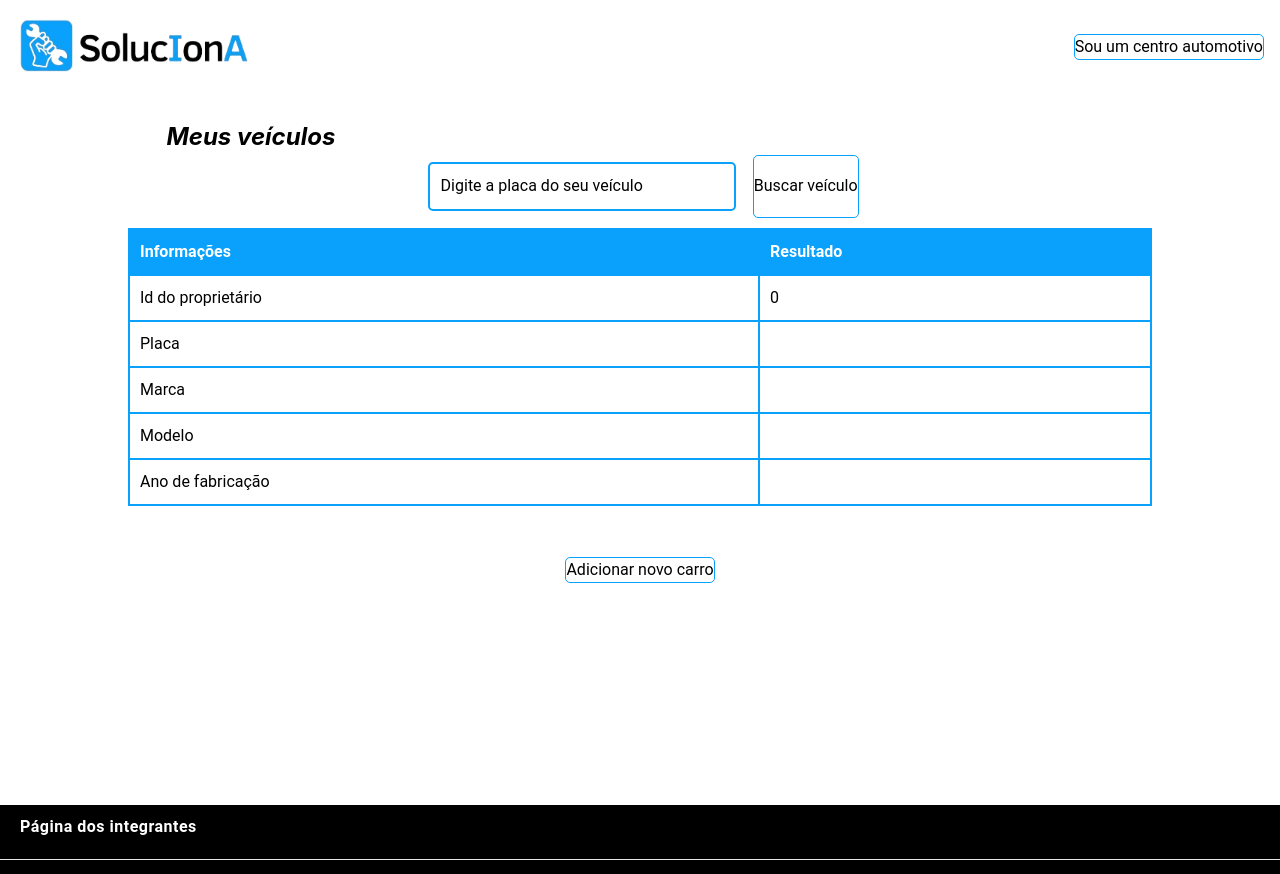
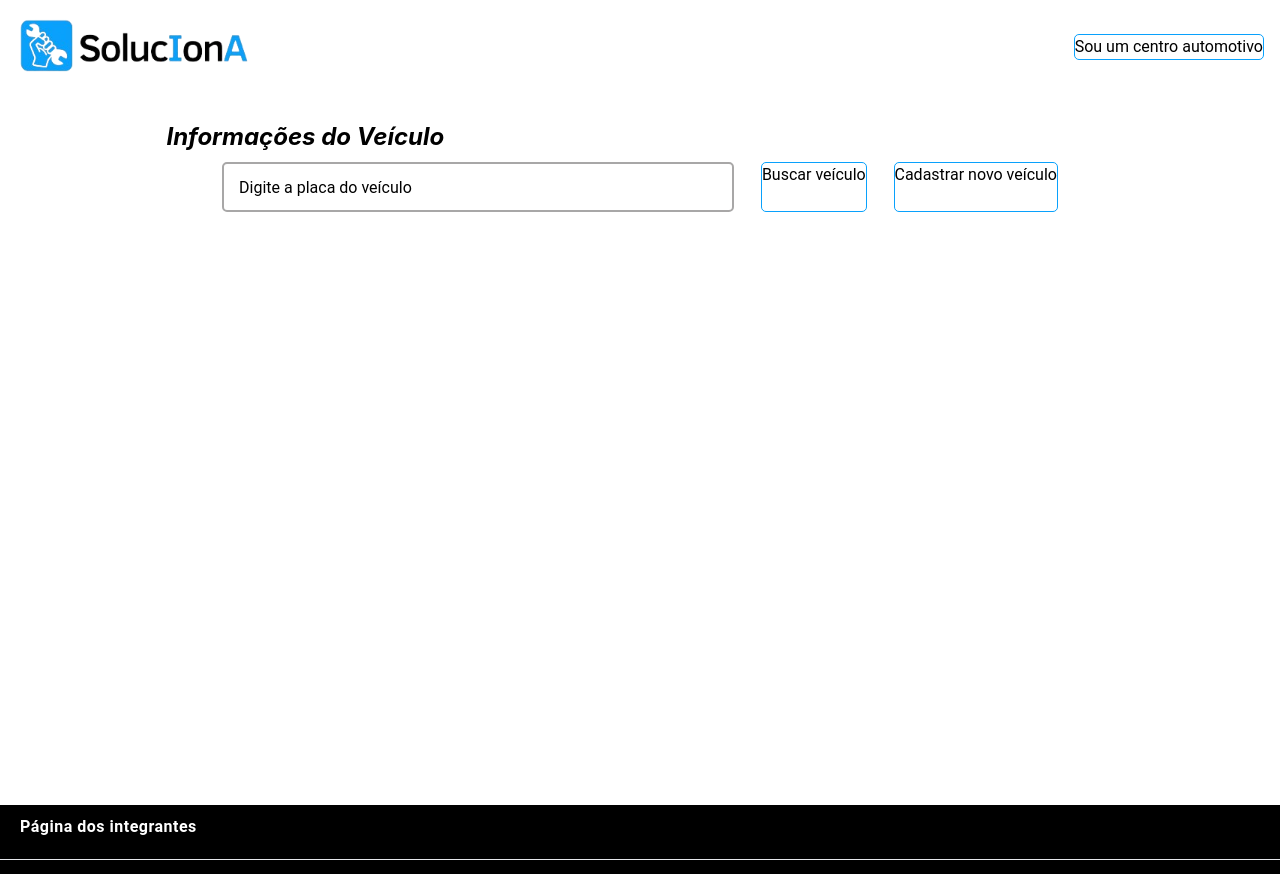
Before and after one commit to CmarxS/Challenge-Front-4, a Next.js app: page /site/infosCarro in a window 1280 px wide. Shown: the top 874 px of the page. Built offline with nearby package versions, Linux system fonts and the light colour scheme.

Commit message:
adicionando update e delete

```diff
--- a/src/app/site/cadastroCentroAutomotivo/page.tsx
+++ b/src/app/site/cadastroCentroAutomotivo/page.tsx
@@ -38,7 +38,7 @@ const CadastroCA = () => {
             });
 
             if (response.ok) {
-                alert('Centro Automotivo cadastrado com sucesso!');
+                alert('Centro Automotivo cadastrado com sucesso! Enviaremos um email com um formulário para nos ajudar com dados para nossa IA. :)');
                 setCentroAutomotivo({
                     nome: "",
                     email: "",
--- a/src/app/site/infosCarro/infosCarro.scss
+++ b/src/app/site/infosCarro/infosCarro.scss
@@ -1,10 +1,11 @@
 .container-infos-carro{
     display: flex;
     margin: auto;;
-    width: 80%;
+    width: 100%;
     height: auto;
     min-height: 80vh;
     flex-direction: column;
+    align-items: center;
 }
 table {
     width: 100%;
@@ -21,32 +22,47 @@ th{
     background-color: var(--azul-porto);
     color: white;
 }
-.btn-adiciona{
+.btn-delete{
+    background-color: red;
+    border: red 2px solid;
+}
+.btn-adiciona, .btn-delete, .btn-update, .btn-cadastra{
     display: flex;
+    justify-content: center;
+}
+.infos-carro-input{
+    display: flex;
+    justify-content: center;
     width: 100%;
-    justify-content: center;
-    margin-top: 5%;
-    margin-bottom: 5%;
+    gap: 1%;
+    input{
+        height: 50px;
+        width: 40%;
+    }
+    button{
+        height: 50px;
+        margin: 7px;
+    }
 }
-.container-select-veiculos{
+.container-dados{
+    border: var(--azul-porto) 2px solid;
+    padding: 50px;
+    margin: 2%;
+    border-radius: 10px;
+}
+.buttons{
     display: flex;
-    margin-bottom: 1%;
     justify-content: center;
     gap: 1%;
-    input{
-        width: 30%;
-        height: auto;
-        padding: 1%;
-        border: var(--azul-porto) 2px solid;
-        border-radius: 5px;
-    }
+    width: 50%;
+    margin-top: 2%;
 }
-
 @media (max-width: 768px) {
-    .container-select-veiculos{
-        input{
-            width: 100%;
-        }
+    .infos-carro-input{
+        display: flex;
+        justify-content: center;
+        width: 80%;
+        gap: 1%;
     }
 
 }
--- a/src/app/site/infosCarro/page.tsx
+++ b/src/app/site/infosCarro/page.tsx
@@ -1,81 +1,196 @@
 "use client"
 
+import { useState } from "react";
 import Link from 'next/link';
-import { useState } from 'react';
 import './infosCarro.scss';
-import { CarrosInfo } from '@/app/types/types';
-import Input from '@/components/input/input';
+import Input from "@/components/input/input";
+import { CarrosInfo } from "@/app/types/types";
+
+const fetchVeiculoData = async (placa: string) => {
+    try {
+        const url = `http://localhost:3001/veiculos?placa=${placa}`;
+        console.log(`Fetching data from URL: ${url}`);
+        const response = await fetch(url);
+        if (!response.ok) {
+            throw new Error(`Erro ao buscar dados do veículo: ${response.statusText}`);
+        }
+        const data = await response.json();
+        console.log('Data fetched:', data);
+        return data.length > 0 ? data[0] : null;
+    } catch (error) {
+        console.error('Fetch error:', error);
+        return null;
+    }
+};
+
+const deleteVeiculoData = async (idVeiculo: number) => {
+    try {
+        const url = `http://localhost:3001/veiculos/${idVeiculo}`;
+        console.log(`Deleting data from URL: ${url}`);
+        const response = await fetch(url, {
+            method: 'DELETE',
+        });
+        if (!response.ok) {
+            throw new Error(`Erro ao deletar dados do veículo: ${response.statusText}`);
+        }
+        console.log('Veículo deletado com sucesso');
+        return true;
+    } catch (error) {
+        console.error('Delete error:', error);
+        return false;
+    }
+};
+
+const updateVeiculoData = async (idVeiculo: number, veiculoData: CarrosInfo) => {
+    try {
+        const url = `http://localhost:3001/veiculos/${idVeiculo}`;
+        console.log(`Updating data at URL: ${url}`);
+        const response = await fetch(url, {
+            method: 'PUT',
+            headers: {
+                'Content-Type': 'application/json',
+            },
+            body: JSON.stringify(veiculoData),
+        });
+        if (!response.ok) {
+            throw new Error(`Erro ao atualizar dados do veículo: ${response.statusText}`);
+        }
+        const data = await response.json();
+        console.log('Veículo atualizado com sucesso:', data);
+        return data;
+    } catch (error) {
+        console.error('Update error:', error);
+        return null;
+    }
+};
+
 const InfosCarros = () => {
-    const [carroSelecionado, setCarroSelecionado] = useState<CarrosInfo>({
-        placa: '',
-        marca: '',
-        modelo: '',
-        ano: '',
-        idCliente: 0
-    });
+    const [placa, setPlaca] = useState<string>('');
+    const [errorMessage, setErrorMessage] = useState<string | null>(null);
+    const [carroSelecionado, setCarroSelecionado] = useState<CarrosInfo | null>(null);
+    const [isLoading, setIsLoading] = useState(false);
 
-    // const handleCarroChange = (event: React.ChangeEvent<HTMLSelectElement>) => {
-    //     const valor = event.target.value;
-    //     let infoCarro;
+    const handleFetchVeiculo = async () => {
+        if (!placa) {
+            setErrorMessage('Por favor, digite a placa do veículo');
+            return;
+        }
+        setIsLoading(true);
+        setErrorMessage(null);
+        const data = await fetchVeiculoData(placa);
+        if (!data) {
+            setErrorMessage('Veículo não encontrado');
+            setCarroSelecionado(null);
+        } else {
+            setCarroSelecionado(data);
+        }
+        setIsLoading(false);
+    };
 
-    //     switch (valor) {
-    //         case 'veiculo1':
-    //             infoCarro = { placa: 'ABC-1234', marca: 'Hyundai', modelo: 'HB20', ano: '2020', idCliente: 1 };
-    //             break;
-    //         case 'veiculo2':
-    //             infoCarro = { placa: 'DEF-5678', marca: 'Jeep', modelo: 'Compass', ano: '2021', idCliente: 2 };
-    //             break;
-    //         case 'veiculo3':
-    //             infoCarro = { placa: 'GHI-9012', marca: 'Renault', modelo: 'Sandero', ano: '2016', idCliente: 3 };
-    //             break;
-    //         default:
-    //             infoCarro = { placa: '', marca: '', modelo: '', ano: '', idCliente: 0 };
-    //     }
+    const handleDeleteVeiculo = async () => {
+        if (carroSelecionado && carroSelecionado.id) {
+            console.log(`Deleting vehicle with ID: ${carroSelecionado.id}`);
+            const success = await deleteVeiculoData(carroSelecionado.id);
+            if (success) {
+                setCarroSelecionado(null);
+                setErrorMessage('Veículo deletado com sucesso');
+            } else {
+                setErrorMessage('Erro ao deletar veículo');
+            }
+        }
+    };
 
-    //     setCarroSelecionado(infoCarro);
-    // };
+    const handleUpdateVeiculo = async () => {
+        if (carroSelecionado && carroSelecionado.id) {
+            console.log(`Updating vehicle with ID: ${carroSelecionado.id}`);
+            const data = await updateVeiculoData(carroSelecionado.id, carroSelecionado);
+            if (data) {
+                setCarroSelecionado(data);
+                setErrorMessage('Veículo atualizado com sucesso');
+            } else {
+                setErrorMessage('Erro ao atualizar veículo');
+            }
+        }
+    };
+
+    const handleInputChange = (e: React.ChangeEvent<HTMLInputElement>) => {
+        const { name, value } = e.target;
+        setCarroSelecionado((prevData) => prevData ? { ...prevData, [name]: value } : null);
+    };
 
     return (
         <>
-            <h1>Meus veículos</h1>
+            <h1>Informações do Veículo</h1>
             <main className="container-infos-carro">
-                <div className="container-select-veiculos">
-                    <Input type="text" placeholder="Digite a placa do seu veículo" name="placa" />
-                    <button type='submit'>Buscar veículo</button>
+                <div className="infos-carro-input">
+                    <Input
+                        type="text"
+                        placeholder="Digite a placa do veículo"
+                        name="placa"
+                        onChange={(e) => setPlaca(e.target.value)}
+                    />
+                    <button type='button' className="btn-cadastra" onClick={handleFetchVeiculo}>Buscar veículo</button>
+                    <Link href="/site/cadastroVeiculo">
+                        <button type='button' className="btn-adiciona">Cadastrar novo veículo</button>
+                    </Link>
                 </div>
-                <table>
-                    <thead>
-                        <tr>
-                            <th>Informações</th>
-                            <th>Resultado</th>
-                        </tr>
-                    </thead>
-                    <tbody>
-                        <tr>
-                            <td>Id do proprietário</td>
-                            <td>{carroSelecionado.idCliente}</td>
-                        </tr>
-                        <tr>
-                            <td>Placa</td>
-                            <td>{carroSelecionado.placa}</td>
-                        </tr>
-                        <tr>
-                            <td>Marca</td>
-                            <td>{carroSelecionado.marca}</td>
-                        </tr>
-                        <tr>
-                            <td>Modelo</td>
-                            <td>{carroSelecionado.modelo}</td>
-                        </tr>
-                        <tr>
-                            <td>Ano de fabricação</td>
-                            <td>{carroSelecionado.ano}</td>
-                        </tr>
-                    </tbody>
-                </table>
-                <div className="btn-adiciona">
-                    <Link href='/site/cadastroVeiculo'><button>Adicionar novo carro</button></Link>
-                </div>
+                {isLoading && <p>Carregando...</p>}
+                {errorMessage && <p className="error-message">{errorMessage}</p>}
+                {carroSelecionado && (
+                    <div className="container-dados">
+                        <h3>Dados do Veículo</h3>
+                        <div className="linha-dados">
+                            <input
+                                className='infos'
+                                type="text"
+                                name="modelo"
+                                placeholder="Modelo"
+                                value={carroSelecionado.modelo}
+                                onChange={handleInputChange}
+                                disabled={false}
+                            />
+                        </div>
+                        <div className="linha-dados">
+                            <input
+                                className='infos'
+                                type="text"
+                                name="marca"
+                                placeholder="Marca"
+                                value={carroSelecionado.marca}
+                                onChange={handleInputChange}
+                                disabled={false}
+                            />
+                        </div>
+                        <div className="linha-dados">
+                            <input
+                                className='infos'
+                                type="text"
+                                name="ano"
+                                placeholder="Ano"
+                                value={carroSelecionado.ano}
+                                onChange={handleInputChange}
+                                disabled={false}
+                            />
+                        </div>
+                        <div className="linha-dados">
+                            <input
+                                className='infos'
+                                type="text"
+                                name="idCliente"
+                                placeholder="ID do Cliente"
+                                value={carroSelecionado.idCliente}
+                                onChange={handleInputChange}
+                                disabled={false}
+                            />
+                        </div>
+                    </div>
+                )}
+                {carroSelecionado && (
+                    <div className="buttons">
+                        <button type='button' onClick={handleUpdateVeiculo} className="btn-update">Atualizar veículo</button>
+                        <button type='button' onClick={handleDeleteVeiculo} className="btn-delete">Deletar veículo</button>
+                    </div>
+                )}
             </main>
         </>
     );
--- a/src/app/types/types.ts
+++ b/src/app/types/types.ts
@@ -5,11 +5,12 @@ export type Oficina = {
 }
 
 export type CarrosInfo = {
+    idVeiculo?: number;
     placa: string;
     marca: string;
     modelo: string;
     ano: string;
-    idCliente: number;
+    idCliente: number | string;
 }
 
 export type Cliente = {
--- a/src/components/formulario/formulario.scss
+++ b/src/components/formulario/formulario.scss
@@ -64,6 +64,7 @@ form{
 @media (max-width: 768px){
     form{
         border: none;
+        width: 90%;
         &:hover{
             border: none;
         }
```
Also changed, not shown: db.json (+26 -18 lines), src/app/globals.css (+7 -0 lines), src/app/site/cadastroVeiculo/page.tsx (+5 -4 lines), src/app/site/infosClientes/infosCliente.scss (+9 -5 lines), src/app/site/infosClientes/page.tsx (+70 -9 lines).
